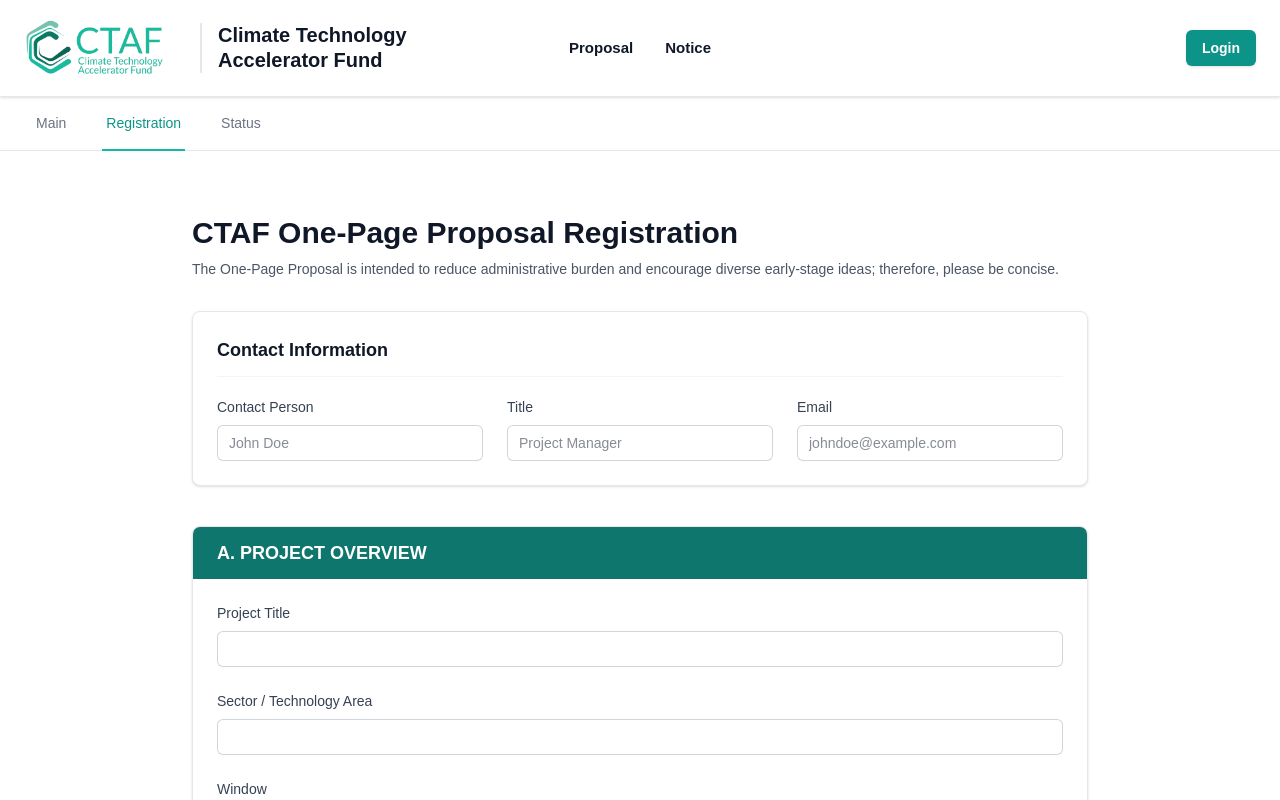
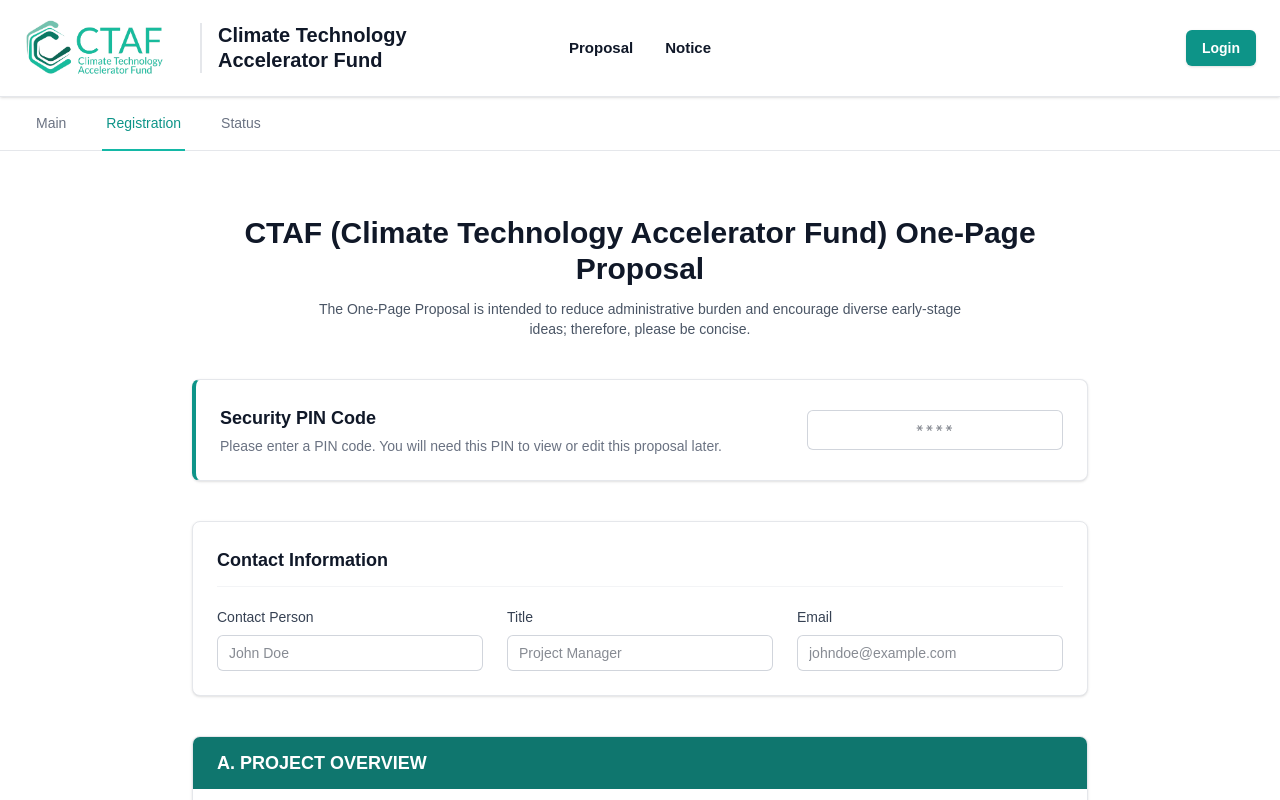
Before and after one commit to LzLLC2022/CPMS, a Next.js app: page /proposal/registration in a window 1280 px wide. Shown: the top 800 px of the page. Built offline with nearby package versions, Linux system fonts and the light colour scheme.

Commit message:
Center and rename registration title, add PIN code input

```diff
--- a/src/app/proposal/registration/page.tsx
+++ b/src/app/proposal/registration/page.tsx
@@ -11,14 +11,27 @@ export default function ProposalRegistrationPage() {
 
   return (
     <div className="max-w-4xl mx-auto py-8">
-      <div className="mb-8">
-        <h2 className="text-3xl font-extrabold text-gray-900">CTAF One-Page Proposal Registration</h2>
-        <p className="mt-2 text-sm text-gray-600">
+      <div className="mb-10 text-center">
+        <h2 className="text-3xl font-extrabold text-gray-900">CTAF (Climate Technology Accelerator Fund) One-Page Proposal</h2>
+        <p className="mt-3 text-sm text-gray-600 max-w-2xl mx-auto">
           The One-Page Proposal is intended to reduce administrative burden and encourage diverse early-stage ideas; therefore, please be concise.
         </p>
       </div>
 
       <form onSubmit={handleSubmit} className="space-y-10">
+
+        {/* Verification PIN */}
+        <div className="bg-white shadow-sm border border-gray-200 rounded-lg p-6 border-l-4 border-l-primary-600">
+          <div className="flex flex-col sm:flex-row sm:items-center justify-between gap-4">
+            <div>
+              <h3 className="text-lg font-bold text-gray-900">Security PIN Code</h3>
+              <p className="text-sm text-gray-500 mt-1">Please enter a PIN code. You will need this PIN to view or edit this proposal later.</p>
+            </div>
+            <div className="w-full sm:w-64">
+              <input type="password" maxLength={6} className="block w-full rounded-md border-0 py-2.5 px-3 text-gray-900 ring-1 ring-inset ring-gray-300 focus:ring-2 focus:ring-inset focus:ring-primary-600 sm:text-sm outline-none text-center tracking-widest font-mono" placeholder="****" required />
+            </div>
+          </div>
+        </div>
 
         {/* Contact Info */}
         <div className="bg-white shadow-sm border border-gray-200 rounded-lg p-6">
```
